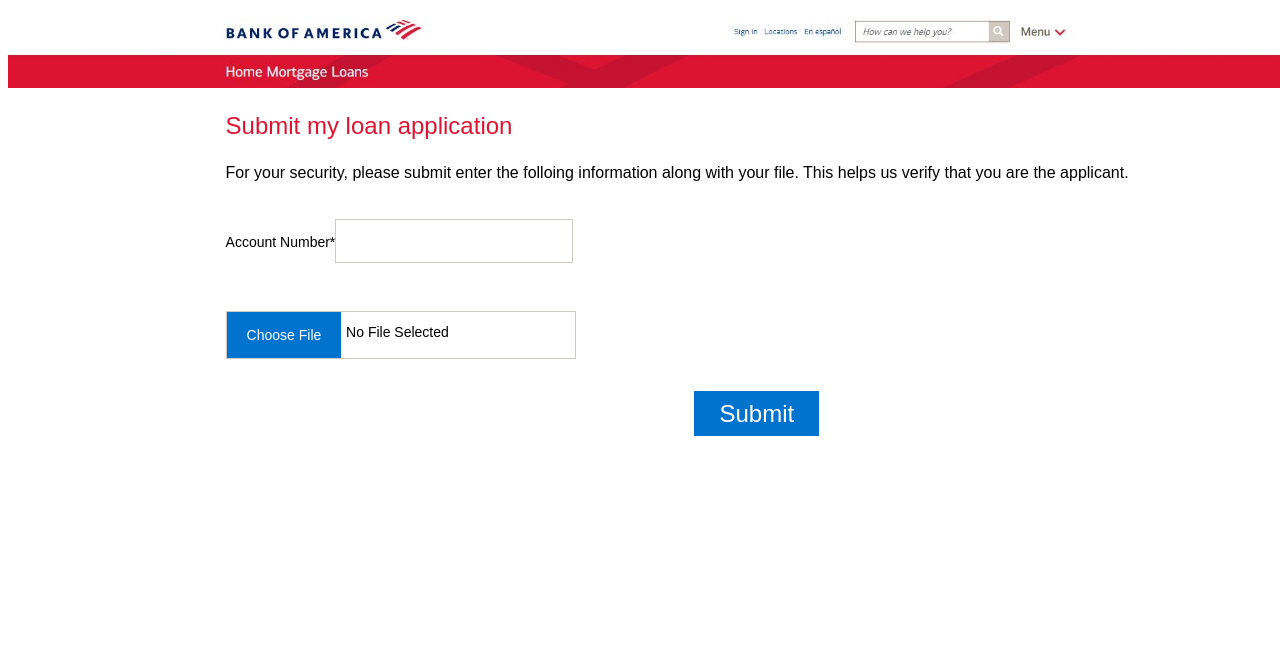
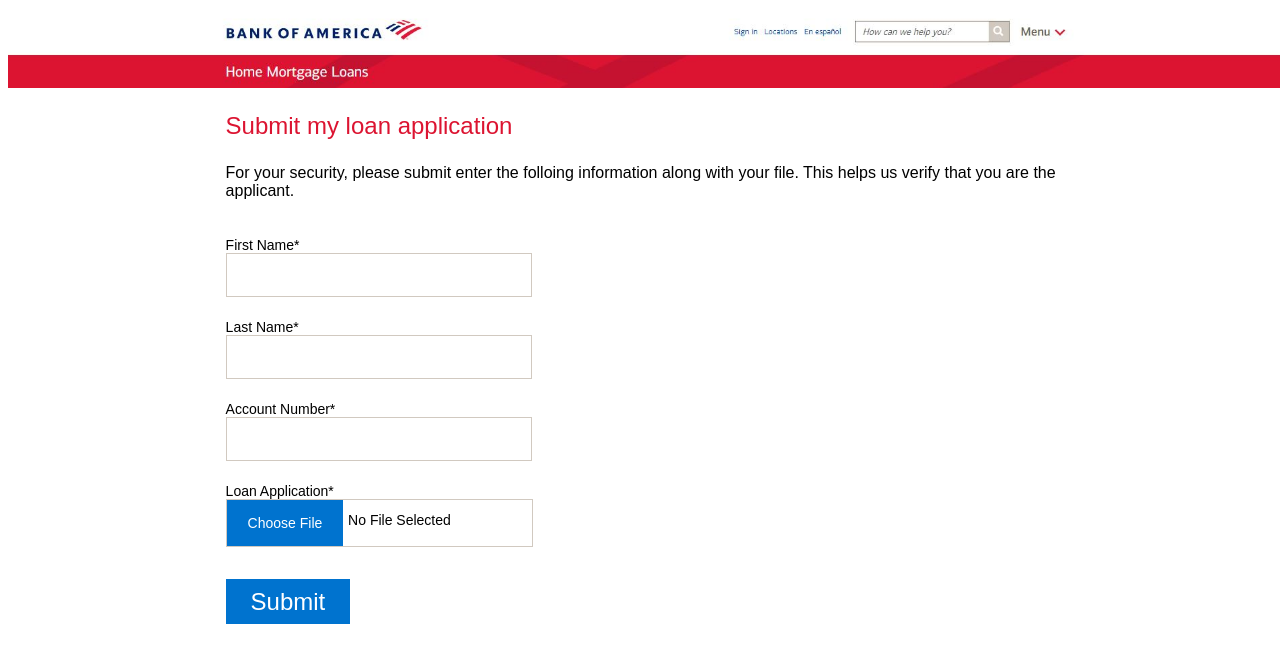
Before and after one commit to vzhang517/BankofAmerica_Box_Demo, a React (Create React App) app in the folder bankofamerica/: page / in a window 1280 px wide. Shown: the top 662 px of the page. Built offline with nearby package versions, Linux system fonts and the light colour scheme.

Commit message:
final changes

```diff
--- a/bankofamerica/src/components/App.js
+++ b/bankofamerica/src/components/App.js
@@ -7,6 +7,15 @@
 import "./_App.scss";
 
 class App extends React.Component {
+  state = { firstName: "" , lastName: ""};
+
+  //used to set first and last name on of this parent component to the states in UploadFileForm.js
+  passName = (firstName, lastName) =>{
+    this.setState({
+      firstName: firstName,
+      lastName: lastName
+    });
+  }
 
   render() {
     return (
@@ -19,7 +28,7 @@
               exact
               render={() => (
                 <UploadPage
-                  onClick={this.onSubmit}
+                  passName={this.passName}
 
                 />
               )}
@@ -28,7 +37,9 @@
               path="/success"
               exact
               render={() => (
-                <UploadSuccess/>
+                <UploadSuccess
+                  firstName={this.state.firstName}
+                />
               )}
             />
 
--- a/bankofamerica/src/components/Pages/UploadPage.js
+++ b/bankofamerica/src/components/Pages/UploadPage.js
@@ -4,12 +4,12 @@
 
 import "./_UploadPage.scss";
 
-const UploadPage = ({onClick}) => {
+const UploadPage = ({passName}) => {
   return (
     <div className="uploadpage_container">
       <p className="uploadpage_titletext">Submit my loan application</p>
       <p className="uploadpage_subtext">For your security, please submit enter the folloing information along with your file. This helps us verify that you are the applicant.</p>
-      <UploadFileForm onClick={onClick}/>
+      <UploadFileForm passName={passName}/>
     </div>
   );
 };
--- a/bankofamerica/src/components/Pages/UploadSuccess.js
+++ b/bankofamerica/src/components/Pages/UploadSuccess.js
@@ -2,11 +2,11 @@
 
 import "./_UploadSuccess.scss";
 
-const UploadSuccess = () => {
+const UploadSuccess = ({firstName}) => {
   return (
-    <div className="uploadpage_container">
-      <p className="uploadpage_titletext">Your application is in review</p>
-      <p className="uploadpage_subtext">Thanks for choosing Bank of America. We're carefully reviewing your application and need to check a few more things. We appreciate your patience.</p>
+    <div className="uploadsuccess_container">
+      <p className="uploadsuccess_titletext">{firstName}, your application is in review</p>
+      <p className="uploadsuccess_subtext">Thanks for choosing Bank of America. We're carefully reviewing your application and need to check a few more things. We appreciate your patience.</p>
     </div>
   );
 };
--- a/bankofamerica/src/components/Pages/_UploadPage.scss
+++ b/bankofamerica/src/components/Pages/_UploadPage.scss
@@ -13,4 +13,5 @@
 
 .uploadpage_subtext{
     font-size: 16px;
+    max-width: 80%;
 }
--- a/bankofamerica/src/components/Pages/_UploadSuccess.scss
+++ b/bankofamerica/src/components/Pages/_UploadSuccess.scss
@@ -1,6 +1,17 @@
 @import "../../styles/_mixins.scss";
 
-.uploadpage_container{
+.uploadsuccess_container{
     @include margins;
     font-family: Arial;
+
 }
+
+.uploadsuccess_titletext{
+    color: #DC1431;
+    font-size: 24px;
+
+}
+
+.uploadsuccess_subtext{
+    font-size: 16px;
+}
--- a/bankofamerica/src/components/UploadFileForm.js
+++ b/bankofamerica/src/components/UploadFileForm.js
@@ -6,18 +6,13 @@
 
 
 class UploadFileForm extends React.Component {
-  constructor(props){
-    super(props);
-
-    this.state = { accountNo: "", selectedFile: null, selectedFilename:"No File Selected"};
-
-  }
-
-
+  state = { firstName: "" , lastName: "", accountNo: "", selectedFile: null, selectedFilename:"No File Selected"};
 
     // Sets state to whatever is being typed in the input
     onInputChange = event => {
-      this.setState({ accountNo: event.target.value });
+      let nam = event.target.name;
+      let val = event.target.value;
+      this.setState({[nam]: val});
     };
 
     // Preventing submit from hitting enter key
@@ -33,8 +28,10 @@
       })
     };
 
-    //runs onClickHandler function in App.js, passes the name and file from the state in this component to run the ajax call in App.js
+    // Does call to server.js with the account No and file info from the state in this component
     onClickHandler = async() => {
+      //set the first and last name state in App.js to the first and last name state of this component
+      this.props.passName(this.state.firstName, this.state.lastName);
       const data = new FormData()
       data.append('accountNum', this.state.accountNo)
       data.append('file', this.state.selectedFile)
@@ -56,25 +53,41 @@
         return (
           <form onSubmit={this.onFormSubmit} className="uploadfileform_form">
             <div className="uploadfileform_inputs">
+            <div className="uploadfileform_input">
+                <label>First Name*</label>
+                <input
+                  type="text"
+                  name="firstName"
+                  onChange={this.onInputChange}
+                />
+              </div>
+              <div className="uploadfileform_input">
+                <label>Last Name*</label>
+                <input
+                  type="text"
+                  name="lastName"
+                  onChange={this.onInputChange}
+                />
+              </div>
               <div className="uploadfileform_input">
                 <label>Account Number*</label>
                 <input
                   type="text"
-                  value={this.state.accountNo}
+                  name="accountNo"
                   onChange={this.onInputChange}
                 />
               </div>
-              <div className="uploadfileform_filecontainer">
-                <input type="file" onChange={this.onChangeHandler} id="realbutton" hidden/>
-                <label htmlFor="realbutton" className="uploadfileform_choosefilelabel">Choose File</label>
-                <div className="uploadfileform_filechosen">{this.state.selectedFilename}</div>
-
+              <div>
+                <label className="uploadfileform_uploadlabel">Loan Application*</label>
+                <div className="uploadfileform_filecontainer">
+                  <input type="file" onChange={this.onChangeHandler} id="realbutton" hidden/>
+                  <label htmlFor="realbutton" className="uploadfileform_choosefilelabel">Choose File</label>
+                  <div className="uploadfileform_filechosen">{this.state.selectedFilename}</div>
+                </div>
               </div>
             </div>
             <button type="button" className="uploadfileform_submitbutton" onClick={this.onClickHandler}>Submit</button>
           </form>
-
-
 
         )
     }
--- a/bankofamerica/src/components/_UploadFileForm.scss
+++ b/bankofamerica/src/components/_UploadFileForm.scss
@@ -2,21 +2,22 @@
     display: flex;
     flex-direction: column;
     justify-content: space-between;
-    width: 350px;
-    height: 140px;
+    width: 315px;
+    height: 310px;
     padding-top: 2%;
     padding-bottom: 3%;
 }
 
 .uploadfileform_input{
     label{
-        display: inline-block;
+        display: block;
         font-size: 14px;
         font-weight: normal;
     }
 
     input{
         height: 40px;
+        width: 300px;
         font-size: 18px;
         border: 1px solid #d1c9c0;
         display: inline-block;
@@ -37,7 +38,6 @@
 
 .uploadfileform_submitbutton{
     display: block;
-    margin:auto;
     font-size: 24px;
     line-height: 25px;
     padding: 10px 25px;
@@ -50,16 +50,22 @@
     outline: none;
 }
 
+.uploadfileform_uploadlabel{
+    display: block;
+    font-size: 14px;
+    font-weight: normal;
+}
+
 .uploadfileform_choosefilelabel {
     font-size: 14px;
     background-color: #0073cf;
     border: none;
     color: white;
-    padding: 15px 20px;
+    padding: 15px 21px;
     text-align: center;
     text-decoration: none;
     display: inline-block;
-  }
+}
 
   .uploadfileform_filechosen{
     font-size: 14px;
@@ -67,12 +73,12 @@
     font-family: sans-serif;
     overflow: hidden;
     display: inline-block;
-  }
+}
 
   .uploadfileform_filecontainer{
     border: 1px solid #d1c9c0;
-    box-sizing: border-box;
-    display: inline-block;
     overflow: hidden;
     white-space: nowrap;
-  }
+    width: 305px;
+
+}
```
